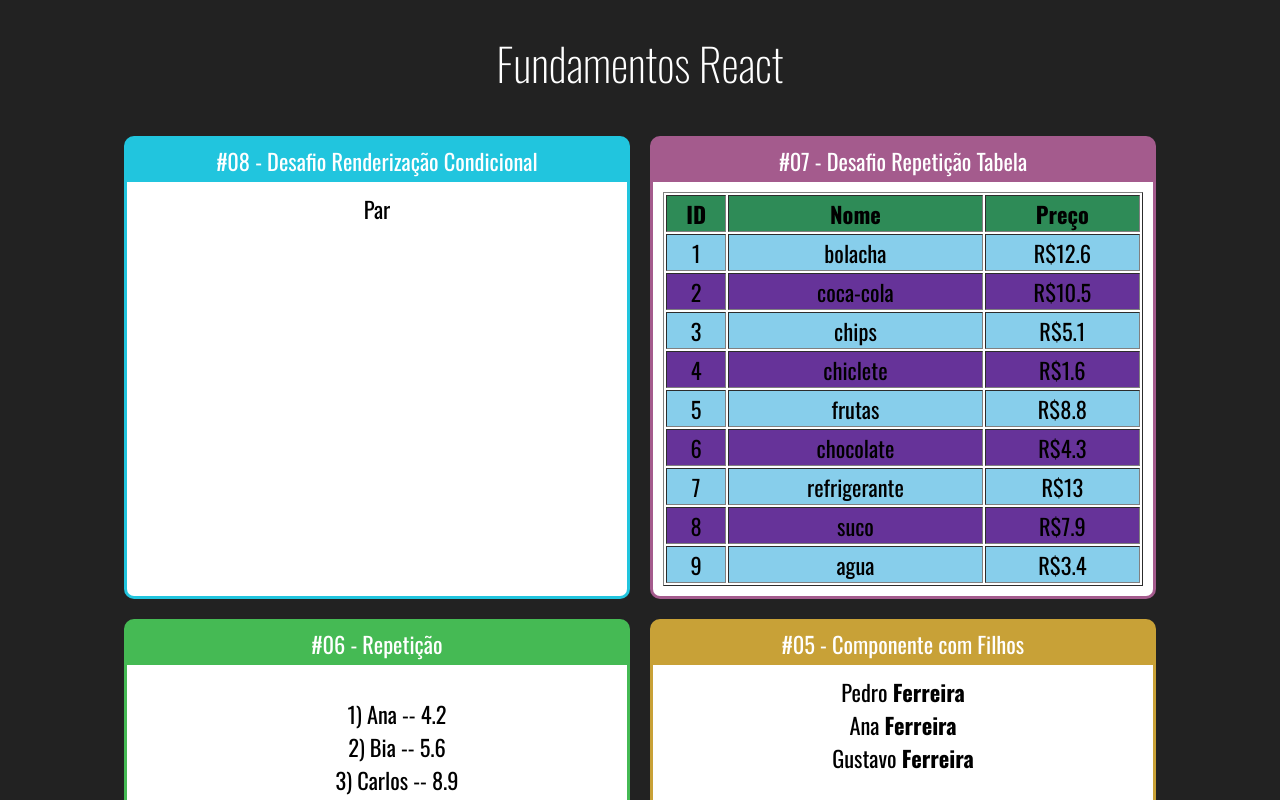
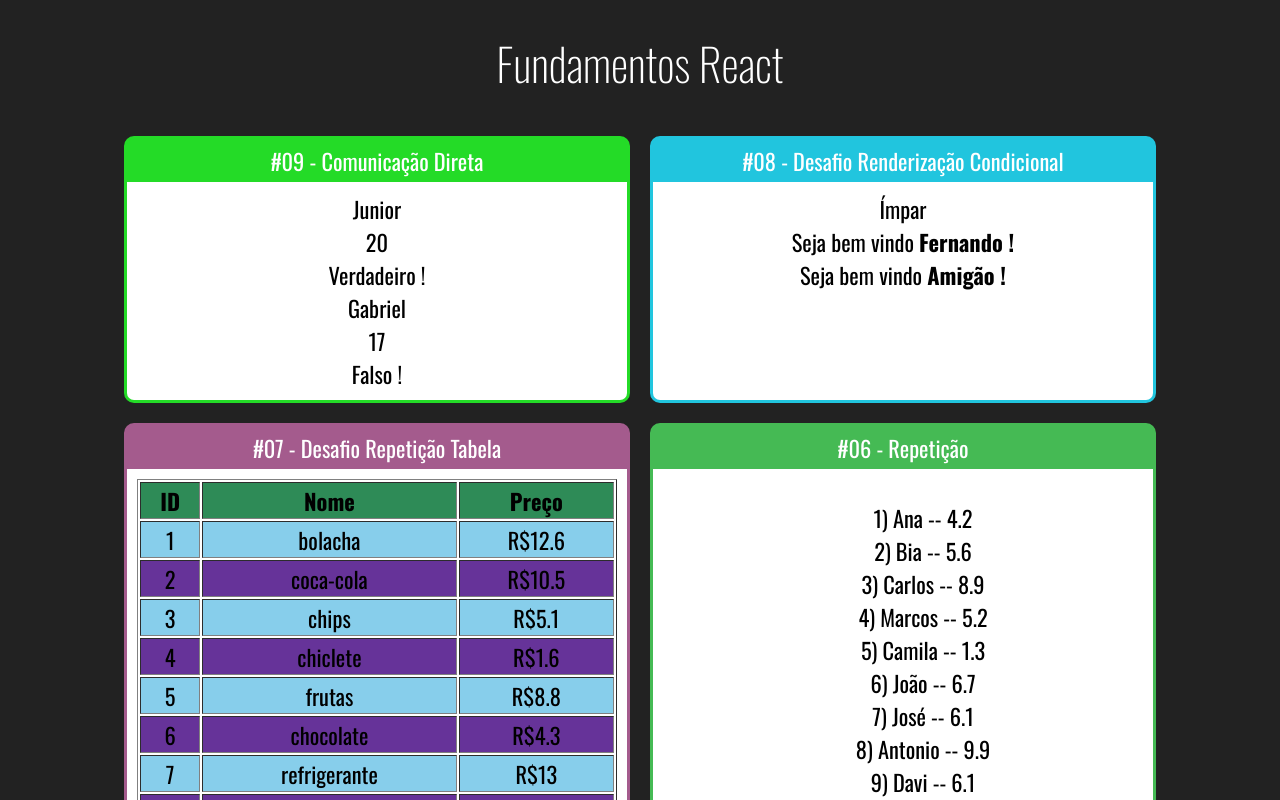
Before and after one commit to marcosocorrea/Fundamentos-Curso-React---Redux, a React (Create React App) app: page / in a window 1280 px wide. Shown: the top 800 px of the page. Built offline with nearby package versions, Linux system fonts and the light colour scheme.

Commit message:
25 10 2020

```diff
--- a/src/App.jsx
+++ b/src/App.jsx
@@ -1,6 +1,7 @@
 
 import React from 'react'
 
+import UsuarioInfo from './components/condicional/UsuarioInfo'
 import ParOuImpar from './components/condicional/ParOuImpar'
 import ListaAlunos from "./components/repeticao/ListaAlunos"
 import TabelaProdutos from "./components/repeticao/TabelaProdutos"
@@ -13,6 +14,7 @@ import Fragmento from './components/basicos/Fragmento'
 import Aleatorio from './components/basicos/Aleatorio'
 
 import "./App.css"
+import DiretaPai from './components/comunicacao/DiretaPai'
 
 export default _ =>
 
@@ -21,12 +23,18 @@ export default _ =>
 
         <div className="Cards">
 
-        <Card titulo="#08 - Desafio Renderização Condicional" color="#21c5de" >
-                <ParOuImpar numero={20}></ParOuImpar>
+        <Card titulo="#09 - Comunicação Direta" color="#24db27" >
+                <DiretaPai></DiretaPai>
 
             </Card>
 
-        <Card titulo="#07 - Desafio Repetição Tabela" color="#a45b8d" >
+            <Card titulo="#08 - Desafio Renderização Condicional" color="#21c5de" >
+                <ParOuImpar numero={21}></ParOuImpar>
+                <UsuarioInfo usuario={{nome: 'Fernando'}}></UsuarioInfo>
+                <UsuarioInfo></UsuarioInfo>
+            </Card>
+
+            <Card titulo="#07 - Desafio Repetição Tabela" color="#a45b8d" >
                 <TabelaProdutos></TabelaProdutos>
 
             </Card>
--- /dev/null
+++ b/src/components/comunicacao/DiretaFilho.jsx
@@ -0,0 +1,11 @@
+import React from 'react'
+
+export default props => {
+    return (
+        <div>
+            <div>{props.nome}</div>
+            <div>{props.idade}</div>
+            <div>{props.nerd ? 'Verdadeiro' : 'Falso'} !</div>
+        </div>
+    )
+}
--- /dev/null
+++ b/src/components/comunicacao/DiretaPai.jsx
@@ -0,0 +1,12 @@
+import React from 'react'
+import DiretaFilho from './DiretaFilho'
+
+
+export default props => {
+    return (
+        <div>
+            <DiretaFilho nome="Junior" idade={20} nerd={true}></DiretaFilho>
+            <DiretaFilho nome="Gabriel" idade={17} nerd={false}></DiretaFilho>
+        </div>
+    )
+}
--- /dev/null
+++ b/src/components/condicional/UsuarioInfo.jsx
@@ -0,0 +1,19 @@
+import React from 'react'
+import If from './if'
+
+export default props => {
+    const usuario = props.usuario || {}
+    return (
+        <div>
+
+            <If test={usuario && usuario.nome}>
+            Seja bem vindo <strong>{ usuario.nome } !</strong>
+            </If>
+
+            <If test={!usuario || !usuario.nome}>
+            Seja bem vindo <strong>Amigão !</strong>
+            </If>
+
+        </div>
+    )
+}
--- /dev/null
+++ b/src/components/condicional/if.js
@@ -0,0 +1,9 @@
+export default props => {
+    if(props.test) {
+        return props.children
+    } else {
+        return false
+    }
+}
+
+export const Else = props => props.children
```
Also changed, not shown: src/components/condicional/ParOuImpar.jsx (+3 -4 lines).
